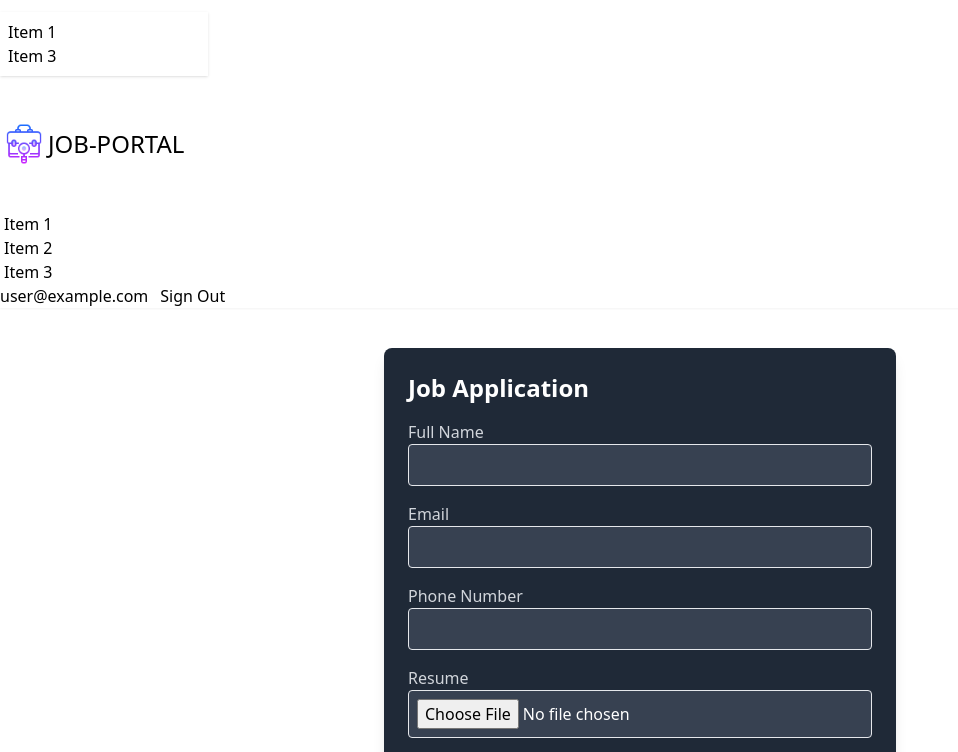
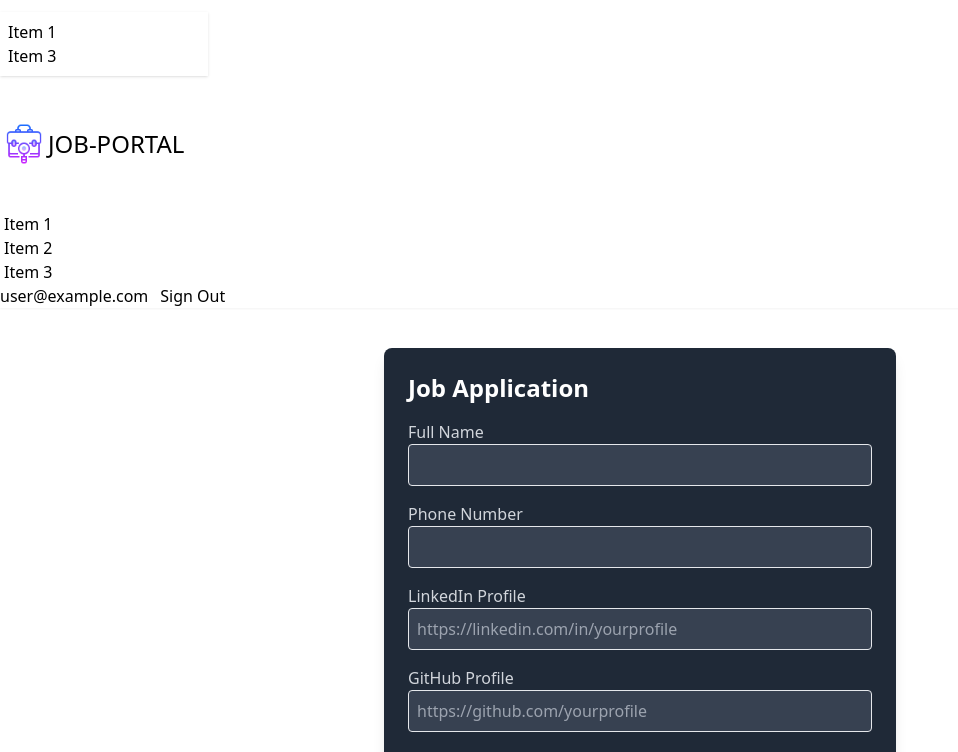
Before and after one commit to shahrukkabir/JOB-PORTAL-CLIENT, a React (Vite) app: page /jobApply/1 in a window 1280 px wide. Shown: the top 752 px of the page, without its empty margins (0-958 px from the left). Built offline with nearby package versions, Linux system fonts and the light colour scheme; no server answers; sample sign-in values are in the browser's storage.

Commit message:
save application form data to database

```diff
--- a/src/Pages/JobApply/JobApply.jsx
+++ b/src/Pages/JobApply/JobApply.jsx
@@ -1,22 +1,42 @@
 import React from 'react';
 import { useParams } from 'react-router-dom';
+import useAuth from './../../useAuth/useAuth';
 
 const JobApply = () => {
     const { id } = useParams();
-    console.log("Job ID:", id);
+    const { user } = useAuth();
+    // console.log(id,user);
 
     const submitJobApplication = e => {
         e.preventDefault();
         const form = e.target;
 
-        // Extract values from the form
         const name = form.elements.name.value;
-        const email = form.elements.email.value;
         const phone = form.elements.phone.value;
-        const coverLetter = form.elements.coverLetter.value;
-        const resume = form.elements.resume.files[0];
+        const linkedIn = form.elements.linkedIn.value;
+        const github = form.elements.github.value;
 
-        console.log({ id, name, email, phone, coverLetter, resume });
+        const jobApplication = {
+            job_id: id,
+            name,
+            applicant_emai: user.email,
+            linkedIn,
+            phone,
+            github,
+        }
+
+        fetch('http://localhost:5000/job-applications', {
+            method: 'POST',
+            headers: {
+                'content-type': 'application/json'
+            },
+            body: JSON.stringify(jobApplication)
+        })
+            .then(res => res.json())
+            .then(data => {
+                console.log(data);
+            })
+
     };
 
     return (
@@ -28,20 +48,20 @@ const JobApply = () => {
                     <input type="text" name="name" className="w-full p-2 border rounded bg-gray-700 text-white" required />
                 </div>
                 <div>
-                    <label className="block text-gray-300">Email</label>
-                    <input type="email" name="email" className="w-full p-2 border rounded bg-gray-700 text-white" required />
-                </div>
-                <div>
                     <label className="block text-gray-300">Phone Number</label>
                     <input type="tel" name="phone" className="w-full p-2 border rounded bg-gray-700 text-white" required />
                 </div>
                 <div>
+                    <label className="block text-gray-300">LinkedIn Profile</label>
+                    <input type="url" name="linkedIn" className="w-full p-2 border rounded bg-gray-700 text-white" placeholder="https://linkedin.com/in/yourprofile" required />
+                </div>
+                <div>
+                    <label className="block text-gray-300">GitHub Profile</label>
+                    <input type="url" name="github" className="w-full p-2 border rounded bg-gray-700 text-white" placeholder="https://github.com/yourprofile" required />
+                </div>
+                <div>
                     <label className="block text-gray-300">Resume</label>
                     <input type="file" name="resume" className="w-full p-2 border rounded bg-gray-700 text-white" required />
-                </div>
-                <div>
-                    <label className="block text-gray-300">Cover Letter</label>
-                    <textarea name="coverLetter" className="w-full p-2 border rounded bg-gray-700 text-white" rows="4" required></textarea>
                 </div>
                 <button type="submit" className="w-full bg-blue-500 text-white p-2 rounded hover:bg-blue-600">
                     Submit Application
```
